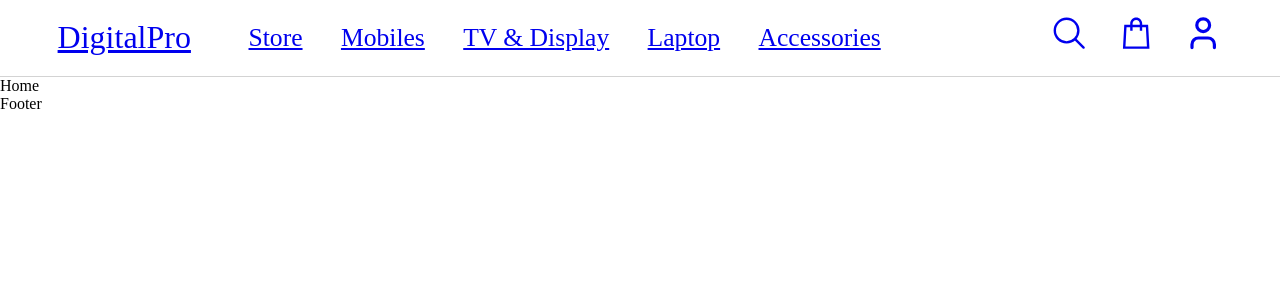
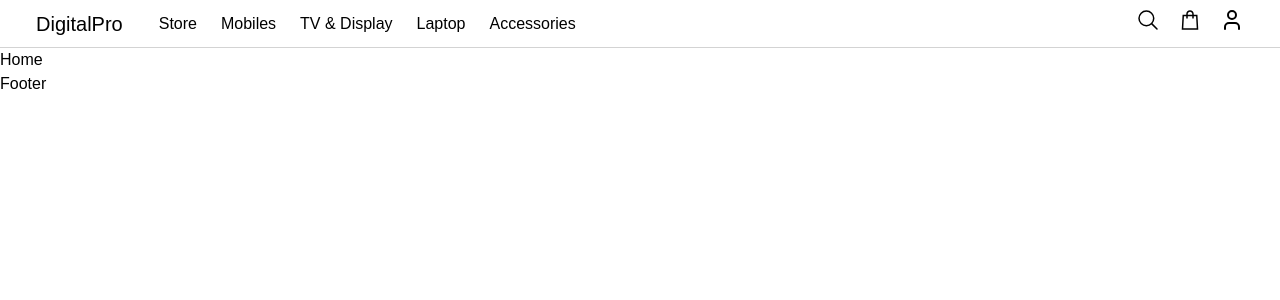
Before and after one commit to Abhishek7487/DigitalPro, a React (Vite) app: page /home in a window 1280 px wide. Shown: the top 300 px of the page. Built offline with nearby package versions, Linux system fonts and the light colour scheme.

Commit message:
Setting Global variables and styles

```diff
--- a/src/styles/index.css
+++ b/src/styles/index.css
@@ -4,6 +4,47 @@
   box-sizing: border-box;
 }
 
-/* html {
+html {
   font-size: 62.5%;
-} */
+}
+
+:root {
+  --color-grey-0: #fff;
+  --color-grey-50: #f9fafb;
+  --color-grey-100: #f3f4f6;
+  --color-grey-200: #e5e7eb;
+  --color-grey-300: #d1d5db;
+  --color-grey-400: #9ca3af;
+  --color-grey-500: #6b7280;
+  --color-grey-600: #4b5563;
+  --color-grey-700: #374151;
+  --color-grey-800: #1f2937;
+  --color-grey-900: #111827;
+
+  --color-orange: #fb923c;
+  --color-red: #f05656;
+}
+
+body {
+  font-family: "Poppins", sans-serif;
+  min-height: 100vh;
+  line-height: 1.5;
+  font-size: 1.6rem;
+}
+
+button {
+  cursor: pointer;
+}
+
+a {
+  color: inherit;
+  text-decoration: none;
+}
+
+ul {
+  list-style: none;
+}
+
+img {
+  max-width: 100%;
+}
```
